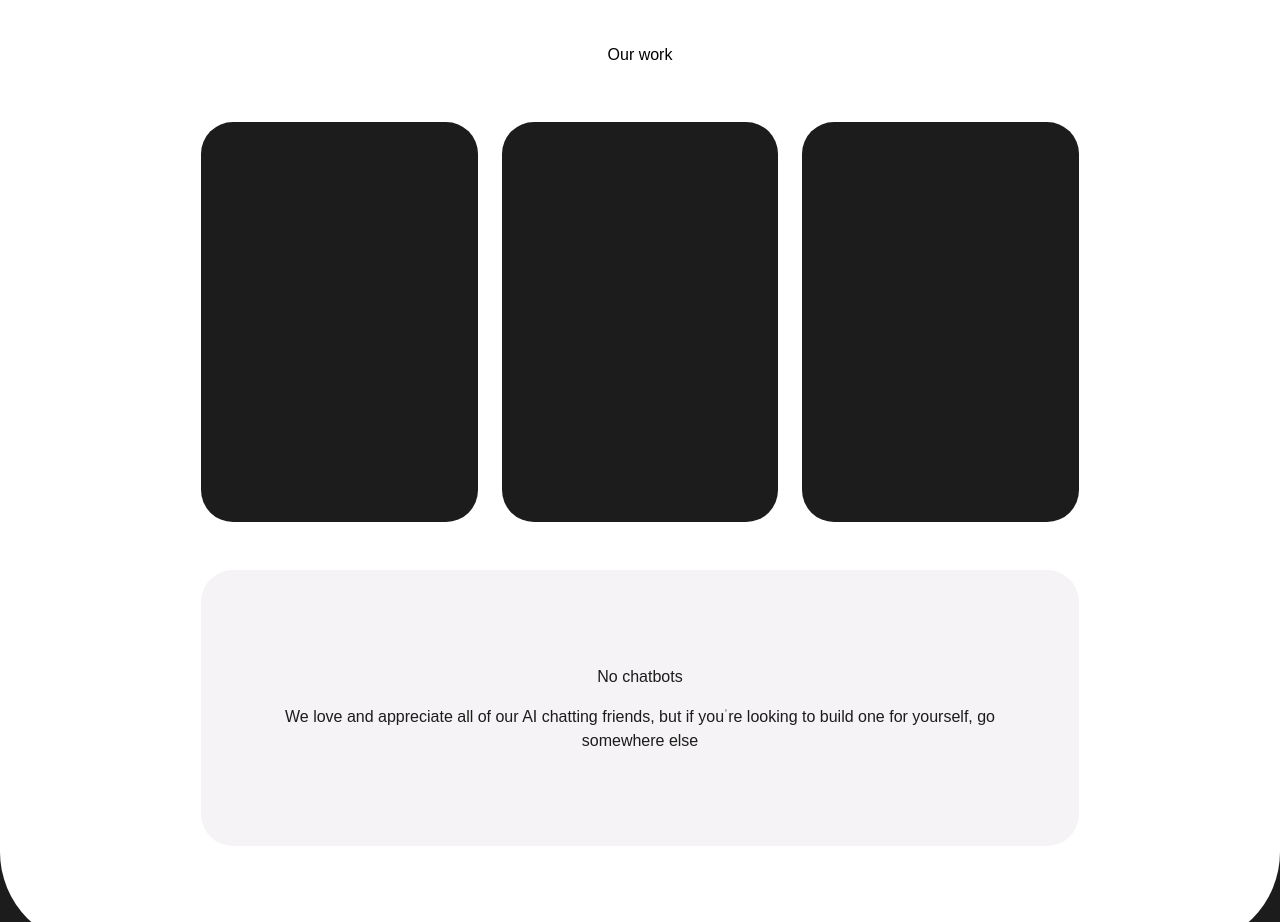
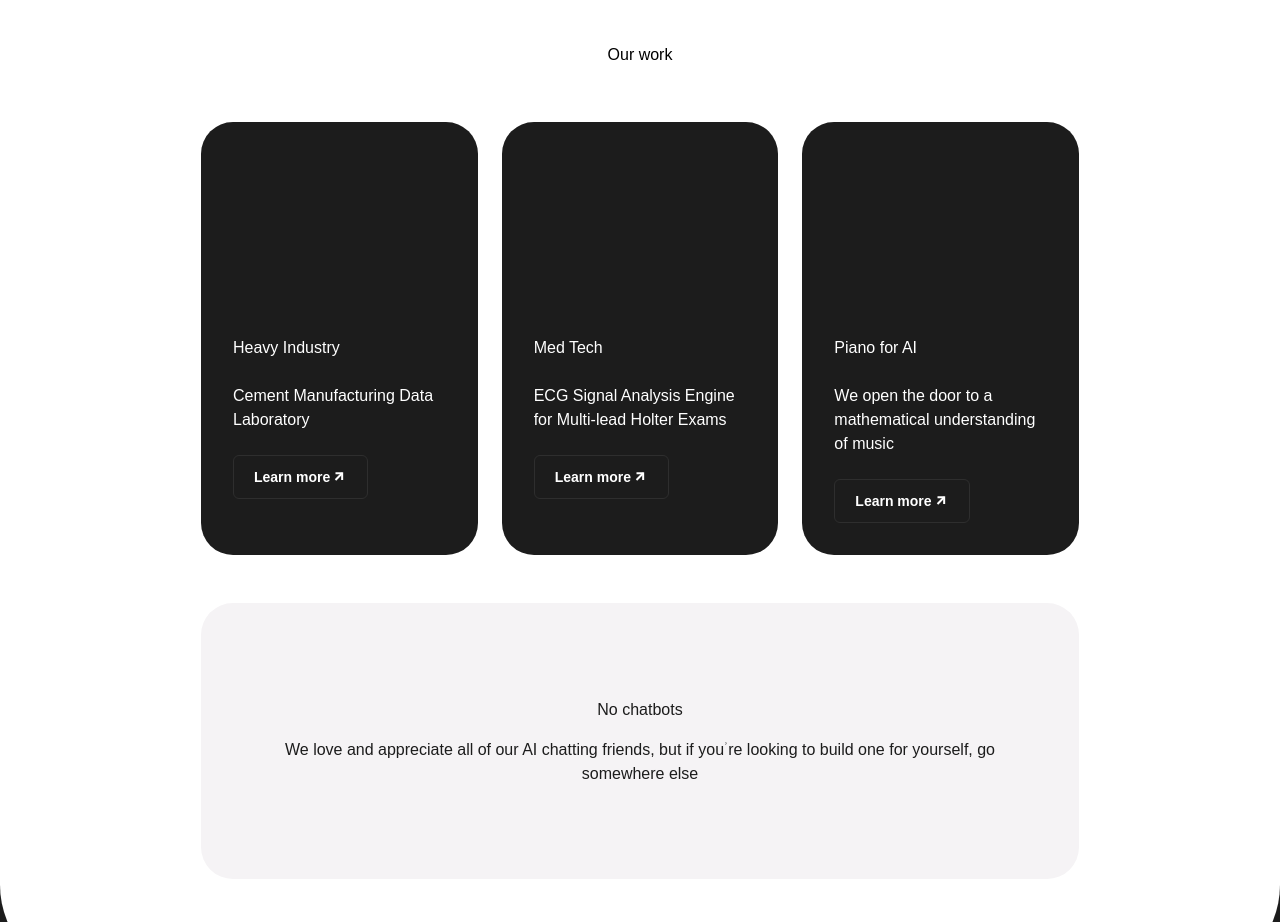
Before and after one commit to Nospoko/epr-landing, a Next.js app in the folder algrtm/: page / in a window 1280 px wide. Shown: the part 1926-2848 px from the top of the page. Built offline with nearby package versions, Linux system fonts and the light colour scheme.

Commit message:
OurWork componed updated with proper styles

```diff
--- a/algrtm/src/components/OurWork.js
+++ b/algrtm/src/components/OurWork.js
@@ -1,14 +1,59 @@
 import Image from "next/image";
 import React from "react";
+import CustomLink from "./shared/CustomLink";
+import CustomIcon from "./shared/CustomIcon";
 
 const OurWork = () => {
   return (
     <section className="mt-[2.75rem] w-full justify-center items-center text-center max-w-[78.25rem] flex flex-col gap-6 mx-[1rem] md:max-w-[54.875rem] md:mt-[7.75rem md:mx-[4.56rem] xl:m-[5.88rem] bg-neutralLight-neutral100 dark:bg-neutralDark-neutral100">
       <h4 className="h4 lg:h2">Our work</h4>
-      <div className="flex flex-col lg:flex-row w-full self-stretch gap-[1.5rem] md:flex-row xl:gap-[2rem] mt-[2rem]">
-        <div className="rounded-[2rem] bg-neutralLight-neutral10 w-[21.44rem] h-[24.98rem]"></div>
-        <div className="rounded-[2rem] bg-neutralLight-neutral10 w-[21.44rem] h-[24.98rem]"></div>
-        <div className="rounded-[2rem] bg-neutralLight-neutral10 w-[21.44rem] h-[24.98rem]"></div>
+      <div className="flex flex-col lg:flex-row w-full gap-[1.5rem] md:flex-row xl:gap-[2rem] mt-[2rem]">
+        <div className="rounded-[2rem] bg-neutralLight-neutral10 w-[21.44rem] text-neutralLight-neutral100">
+          <div className="mt-[9rem] lg:mt-[10.29rem] xl:mt-[8.48rem] flex flex-col items-start text-start gap-[1.5rem] mx-[1.5rem] my-[2.75rem] lg:m-[2rem] xl:m-[2.75rem]">
+            <h5 className="h5_small mt-[3rem]">Heavy Industry </h5>
+            <p className="p2">Cement Manufacturing Data Laboratory</p>
+            <div className="flex items-start">
+              <CustomLink
+                variant="tertiary"
+                text="Learn more"
+                customIcon={<CustomIcon name="ArrowUpRight" color="white" />}
+                alt="arrow up icon"
+              />
+            </div>
+          </div>
+        </div>
+        <div className="rounded-[2rem] bg-neutralLight-neutral10 w-[21.44rem] text-neutralLight-neutral100">
+          <div className="mt-[9rem] lg:mt-[10.29rem] xl:mt-[8.48rem] flex flex-col items-start text-start gap-[1.5rem] mx-[1.5rem] my-[2.75rem] lg:m-[2rem] xl:m-[2.75rem]">
+            <h5 className="h5_small mt-[3rem]">Med Tech </h5>
+            <p className="p2">
+              ECG Signal Analysis Engine for Multi-lead Holter Exams
+            </p>
+            <div className="flex items-start">
+              <CustomLink
+                variant="tertiary"
+                text="Learn more"
+                customIcon={<CustomIcon name="ArrowUpRight" color="white" />}
+                alt="arrow up icon"
+              />
+            </div>
+          </div>
+        </div>
+        <div className="rounded-[2rem] bg-neutralLight-neutral10 w-[21.44rem] text-neutralLight-neutral100">
+          <div className="mt-[9rem] lg:mt-[10.29rem] xl:mt-[8.48rem] flex flex-col items-start text-start gap-[1.5rem] mx-[1.5rem] my-[2.75rem] lg:m-[2rem] xl:m-[2.75rem]">
+            <h5 className="h5_small mt-[3rem]">Piano for AI</h5>
+            <p className="p2">
+              We open the door to a mathematical understanding of music
+            </p>
+            <div className="flex items-start">
+              <CustomLink
+                variant="tertiary"
+                text="Learn more"
+                customIcon={<CustomIcon name="ArrowUpRight" color="white" />}
+                alt="arrow up icon"
+              />
+            </div>
+          </div>
+        </div>
       </div>
       <div className="mt-[1.5rem] flex flex-col gap-[1rem] items-center self-stretch  w-full px-[1.5rem] md:px-[3.38rem] xl:mx-[6.75rem] py-[5.88rem]  text-neutralLight-neutral10 dark:text-neutralDark-neutral10 bg-neutralLight-neutral90 dark:bg-neutralDark-neutral90 rounded-[2rem]">
         <h5 className="h5_500">No chatbots</h5>
```
